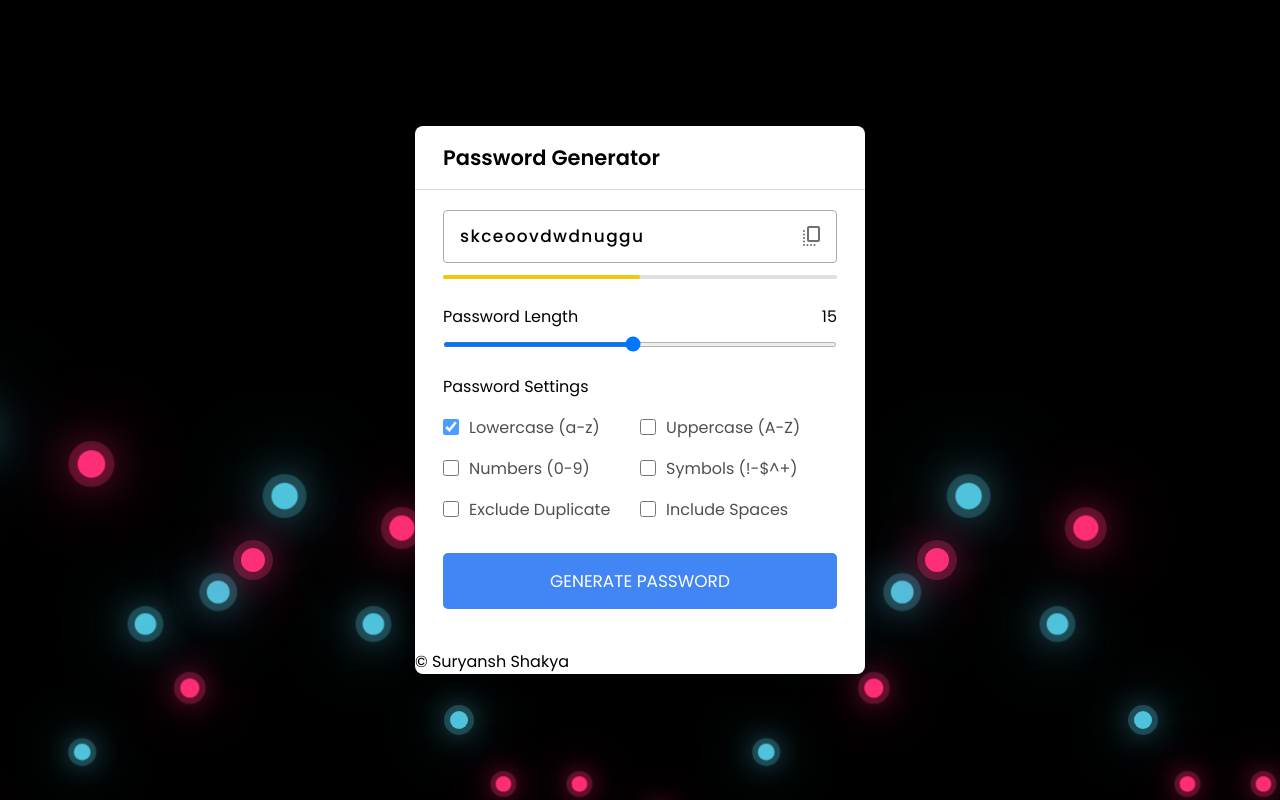
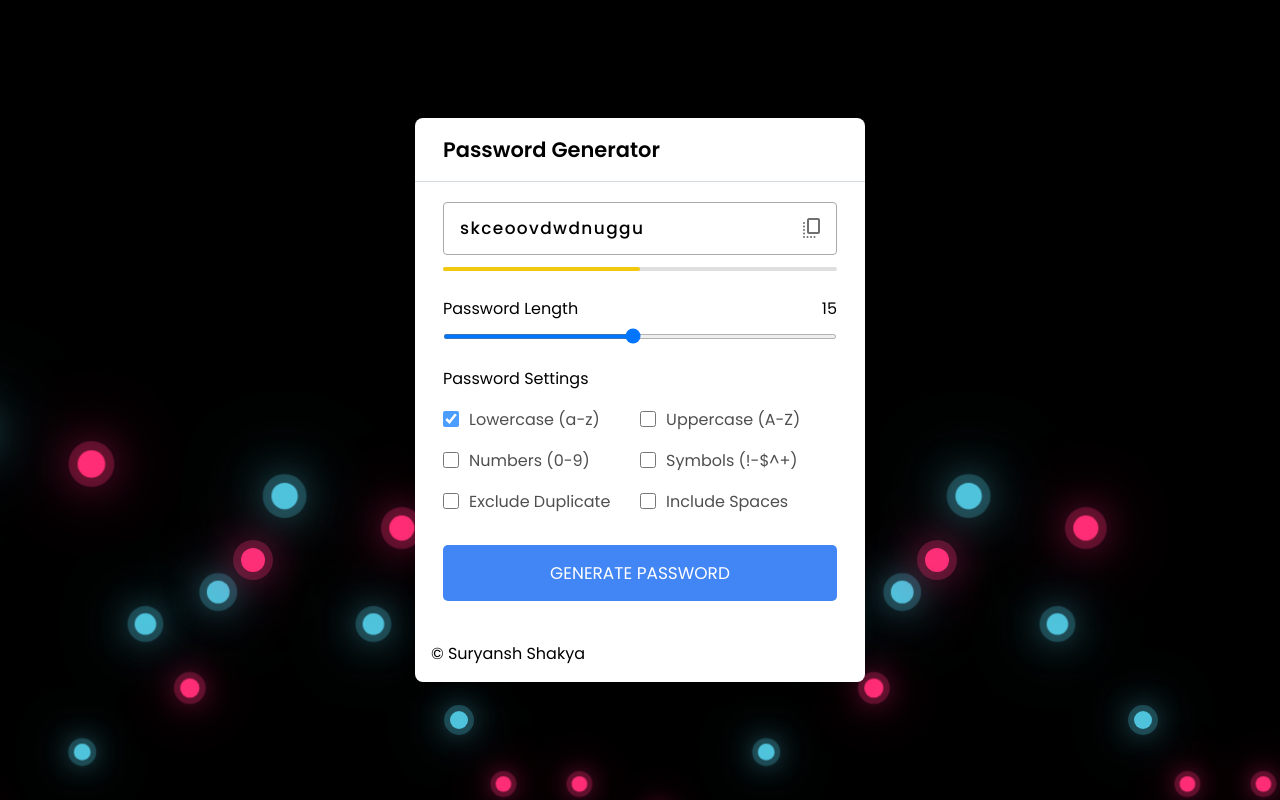
Before and after one commit to nullHawk/Suryansh_SST_hackathon, a plain HTML site: page index.html in a window 1280 px wide. Shown: the top 800 px of the page. Drawn offline with nearby package versions, Linux system fonts and the light colour scheme.

Commit message:
Update style.css

```diff
--- a/style.css
+++ b/style.css
@@ -19,6 +19,11 @@ body{
   border-radius: 8px;
   box-shadow: 0 10px 20px rgba(0,0,0,0.05);
   position: fixed;
+}
+.footer
+{
+  padding-left: 1rem;
+  padding-bottom: 1rem;
 }
 .bubbles{
     position: relative;
```
